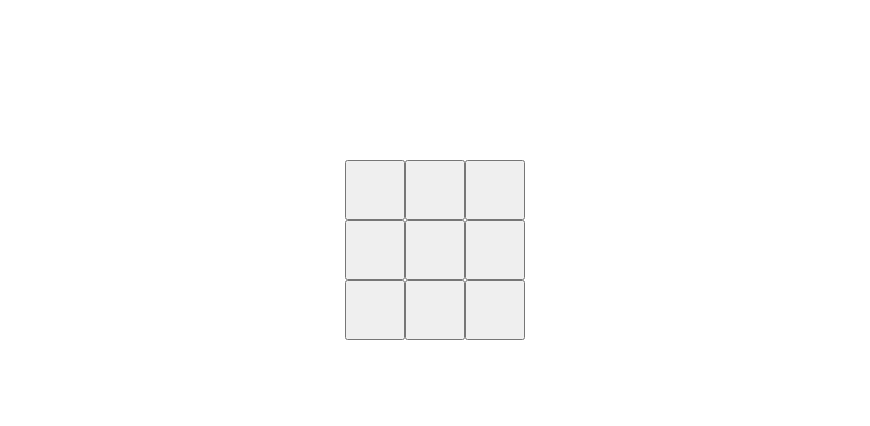
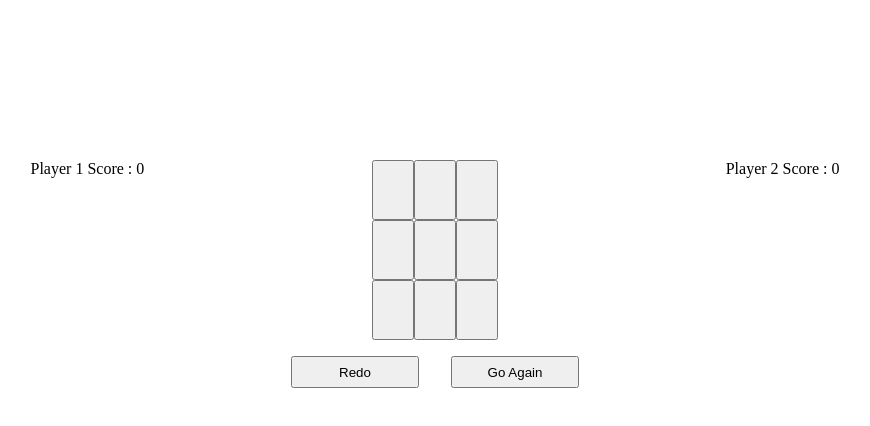
Before and after one commit to pratyush-karan/Tic-tac-toe, a Next.js app: page /optimized in a window 1280 px wide. Shown: the top 426 px of the page, without its empty margins (205-1075 px from the left). Built offline with nearby package versions, Linux system fonts and the light colour scheme.

Commit message:
game optimizations are done

```diff
--- a/src/app/optimized/optimized.scss
+++ b/src/app/optimized/optimized.scss
@@ -1,9 +1,18 @@
 .game-container {
+  display: flex;
+  flex-direction: row;
+  margin-top: 10rem;
+}
+
+.game {
   display: flex;
   justify-content: center;
   flex-wrap: wrap;
-  width: 180px;
-  margin: 10rem auto;
+  flex: 1 1 10%;
+}
+.scores {
+  text-align: center;
+  flex: 1 1 45%;
 }
 
 .box {
@@ -11,7 +20,7 @@
   height: 60px;
 }
 
-.btn {
+.btn-game {
   height: 100%;
   width: 100%;
   cursor: pointer;
@@ -20,3 +29,24 @@
     cursor: auto;
   }
 }
+
+.game-result {
+  font-family: Arial, Helvetica, sans-serif;
+  font-size: large;
+  color: red;
+  margin: auto;
+  width: fit-content;
+}
+
+.options {
+  display: flex;
+  justify-content: center;
+  width: 50%;
+  margin: auto;
+}
+
+.btn-options {
+  width: 8rem;
+  height: 2rem;
+  margin: 1rem;
+}
--- a/src/app/optimized/page.js
+++ b/src/app/optimized/page.js
@@ -6,18 +6,17 @@ const OptimizedPage = () => {
   const initialValues = [0, 0, 0, 0, 0, 0, 0, 0, 0];
   const [game, setGame] = useState(initialValues);
   const [player, setPlayer] = useState(1);
-  const [gameStatus, setGameStatus] = useState({
-    gameOver: false,
-    playerWon: false,
-  });
-  const [chancesPlayed, setChancesPlayed] = useState([]);
+  const [gameOver, setGameOver] = useState(false);
+  const [draw, setDraw] = useState(false);
+  const [chancesPlayed, setChancesPlayed] = useState(0);
+  const [scores, setScores] = useState({ player1: 0, player2: 0 });
 
   const handleSelect = (e, i) => {
     if (!game[i]) {
       const copy = [...game];
       copy[i] = player === 1 ? "X" : "O";
       setGame(copy);
-      let chances = [...chancesPlayed];
+      let chances = chancesPlayed ? [...chancesPlayed] : [];
       chances.push(i);
       setChancesPlayed(chances);
     }
@@ -46,34 +45,46 @@ const OptimizedPage = () => {
   };
 
   const checkDisabled = (e) => {
-    if (e) return true;
+    if (e || gameOver) return true;
     else return false;
   };
 
   useEffect(() => {
-    if (chancesPlayed.length) {
-      console.log(checkIfPlayerWon());
-      //   if (checkIfPlayerWon()) {
-      //     setGameStatus((prev) => {
-      //       prev.gameOver = true;
-      //       prev.playerWon = true;
-      //       return prev;
-      //     });
-      //   } else {
-      //     setPlayer((prev) => (prev === 1 ? 2 : 1));
-      //   }
+    if (!!chancesPlayed.length) {
+      if (checkIfPlayerWon()) {
+        setScores((prev) => {
+          prev[`player${player}`]++;
+          return prev;
+        });
+        setGameOver(true);
+      } else {
+        if (chancesPlayed?.length === 9) {
+          setGameOver(true);
+          setDraw(true);
+        } else {
+          setPlayer((prev) => (prev === 1 ? 2 : 1));
         }
-  }, [chancesPlayed]);
+      }
+    }
+  }, [game]);
+
+  const handleStartAgain = () => {
+    setGame(initialValues);
+    setGameOver(false);
+    setDraw(false);
+    setChancesPlayed(0);
+    setPlayer(1);
+  };
 
   return (
     <>
-      {/* {console.log(game)} */}
-      {console.log(chancesPlayed)}
       <div className="game-container">
+        <div className="scores">Player 1 Score : {scores.player1}</div>
+        <div className="game">
           {game.map((e, i) => (
             <div className="box" key={i}>
               <button
-              className="btn"
+                className="btn-game"
                 onClick={() => handleSelect(e, i)}
                 disabled={checkDisabled(e)}
               >
@@ -82,11 +93,24 @@ const OptimizedPage = () => {
             </div>
           ))}
         </div>
-      {gameStatus.gameOver && (
-        <div>
-          {gameStatus.playerWon ? `Player ${player} Won` : `Game is Draw`}
+
+        <div className="scores">Player 2 Score : {scores.player2}</div>
+      </div>
+      {gameOver && (
+        <div className="game-result">
+          {!draw ? `Player ${player} Won` : `Game is Draw`}
         </div>
       )}
+      <div className="options">
+        <div>
+          <button className="btn-options">Redo</button>
+        </div>
+        <div>
+          <button className="btn-options" onClick={handleStartAgain}>
+            Go Again
+          </button>
+        </div>
+      </div>
     </>
   );
 };
```
Lines whose indentation alone changed are shown as unchanged.
